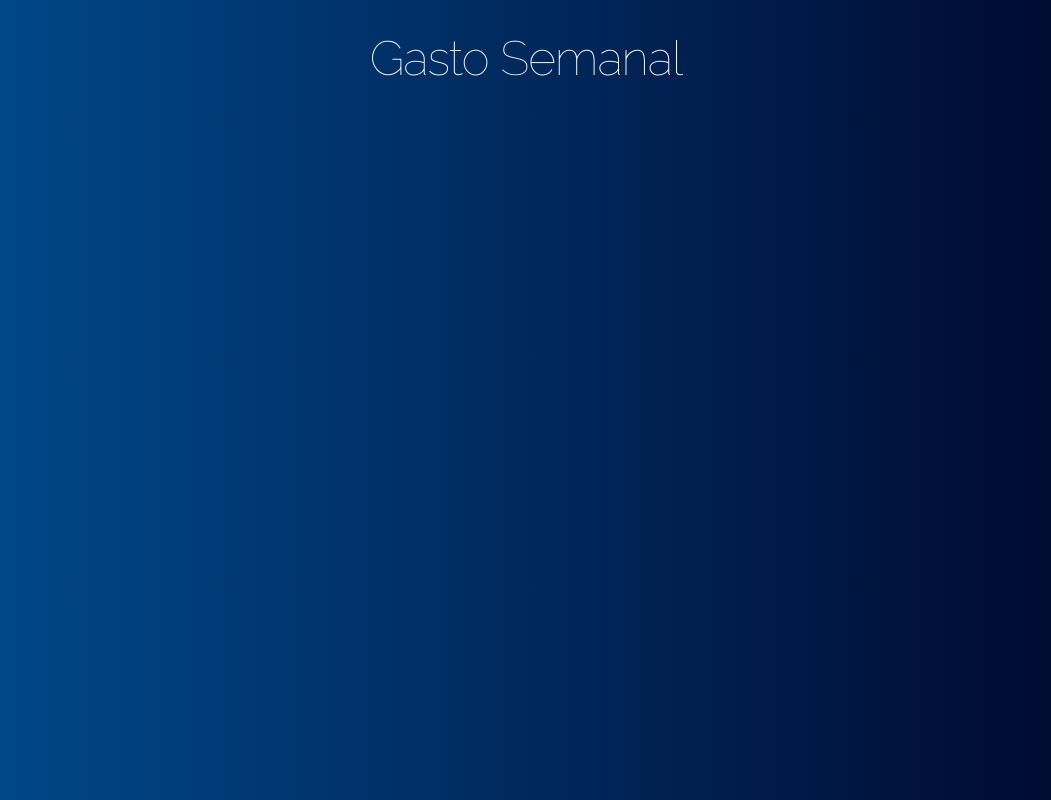
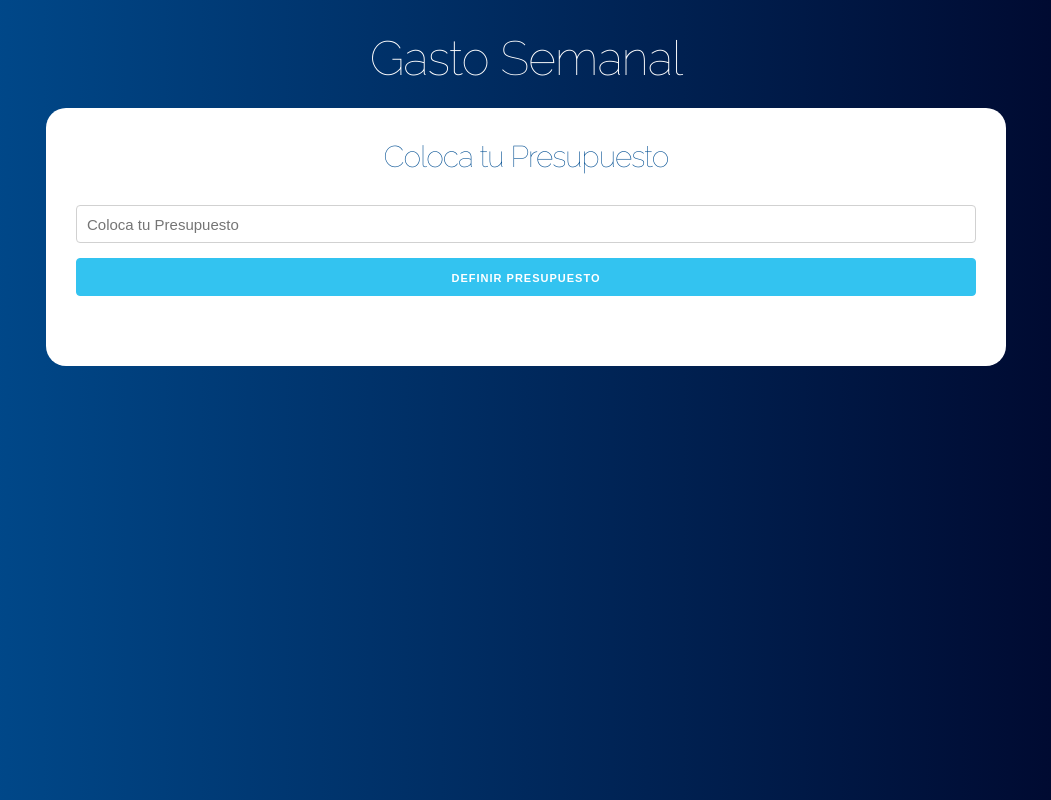
Before and after one commit to alejandrobecerraptor/proyecto-presupuesto-semanal, a React (Create React App) app: page / in a window 1280 px wide. Shown: the whole page, without its empty margins (114-1165 px from the left). Built offline with nearby package versions, Linux system fonts and the light colour scheme.

Commit message:
se crea el primer componente, del inicio pregunta, cuanto presupuesto tienes

```diff
--- a/src/App.js
+++ b/src/App.js
@@ -1,9 +1,17 @@
+import Pregunta from './components/Pregunta';
 
 function App() {
   return (
     <div className="container">
       <header>
         <h1>Gasto Semanal</h1>
+
+        <div className="contenido-principal contenido">
+          <Pregunta
+
+          />
+        </div>
+
       </header>
     </div>
   );
--- /dev/null
+++ b/src/components/Pregunta.js
@@ -0,0 +1,23 @@
+import React,{Fragment} from 'react';
+
+const Pregunta = () => {
+    return (
+        <Fragment>
+            <h2>Coloca tu Presupuesto</h2>
+            <form>
+                <input
+                    type="number"
+                    className="u-full-width"
+                    placeholder="Coloca tu Presupuesto"
+                />
+                <input
+                    type="submit"
+                    className="button-primary u-full-width"
+                    value="Definir Presupuesto"
+                />
+            </form>
+        </Fragment>
+     );
+}
+
+export default Pregunta;
```
